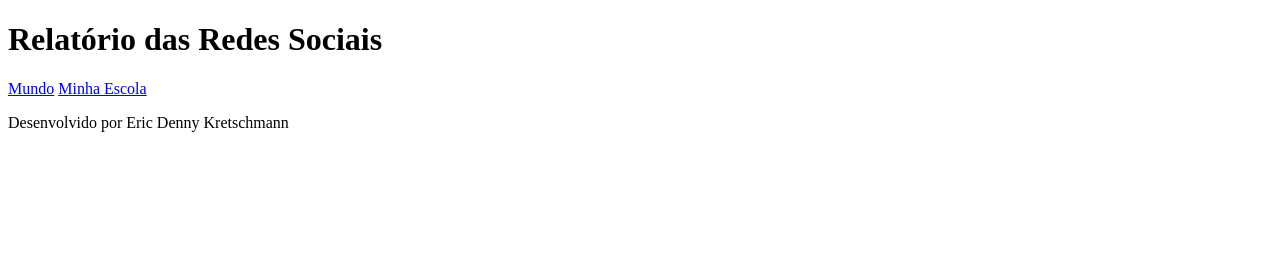
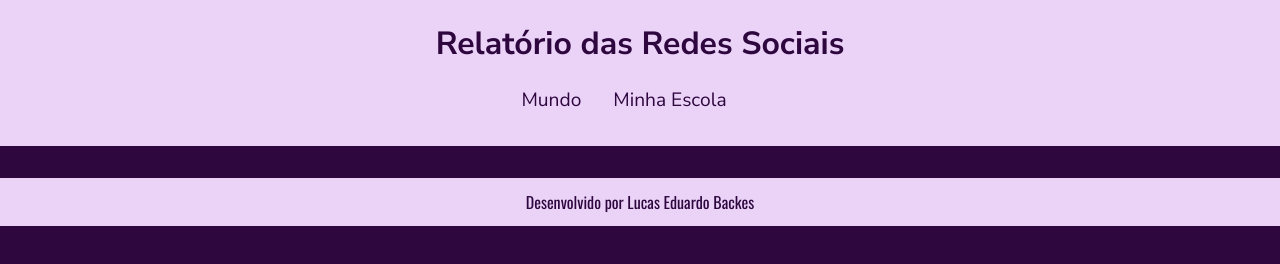
Before and after one commit to Lukasbackes/redes-sociais, a plain HTML site: page index.html in a window 1280 px wide. Drawn offline with nearby package versions, Linux system fonts and the light colour scheme.

Commit message:
22/10/24

```diff
--- a/index.html
+++ b/index.html
@@ -4,6 +4,7 @@
     <meta charset="UTF-8">
     <meta name="viewport" content="width=device-width, initial-scale=1.0">
     <link rel="icon" href="./whatsapp.png" type="png">
+    <link rel="stylesheet" href="./style.css">
     <title>Document</title>
 </head>
 <body>
@@ -21,8 +22,8 @@
         </section>
     </main>
     <footer>
-        <p>Desenvolvido por Eric Denny Kretschmann</p>
+        <p>Desenvolvido por Lucas Eduardo Backes</p>
     </footer>
 
 </body>
-</html>
+</html
--- a/style.css
+++ b/style.css
@@ -0,0 +1,68 @@
+@import url('https://fonts.googleapis.com/css2?family=Nunito+Sans:ital,opsz,wght@0,6..12,200..1000;1,6..12,200..1000&display=swap');
+@import url('https://fonts.googleapis.com/css2?family=Nunito+Sans:ital,opsz,wght@0,6..12,200..1000;1,6..12,200..1000&family=Oswald:wght@200..700&display=swap');
+:root{
+    --bg-color:#2E073F;
+    --cor-primaria:#7A1CAC;
+    --cor-secundaria:#AD49E1;
+    --cor-terciaria:#EBD3F8;
+    --fonte: "Nunito Sans", sans-serif;
+    --fonte2: "Oswald", sans-serif;
+}
+
+body{
+    background-color: var(--bg-color);
+    color: var(--cor-terciaria);
+    font-family: var(--fonte);
+    margin: 0;
+    height: 100vh;
+}
+
+header{
+    background-color: var(--cor-terciaria);
+    text-align: center;
+
+}
+
+h1{
+    color: var(--bg-color);
+    font-size: 2rem;
+    font-weight: 700;
+}
+
+nav{
+    display: flex;
+    justify-content: center;
+    font-weight: 400;
+}
+
+nav a{
+    text-decoration: none;
+    color: var(--bg-color);
+    margin: 0rem 2rem 2rem 0rem;
+    font-size: 1.2rem;
+}
+
+
+header{
+    background-color: var(--cor-terciaria);
+    text-align: center;
+    padding: 1px;
+}
+
+nav a:hover{
+    text-decoration: underline;
+    transform: scale(0.90);
+    transition: transform 0.4s;
+}
+
+footer{
+    display: flex;
+    align-items: center;
+    justify-content: center;
+    background-color: var(--cor-terciaria);
+    color: var(--bg-color);
+    width: 100%;
+    height: 3rem;
+    margin-top: 2rem;
+    font-family: var(--fonte2);
+}
```
Also changed, not shown: dadosglobais.js (added, +19 -0 lines), 1 other file.
